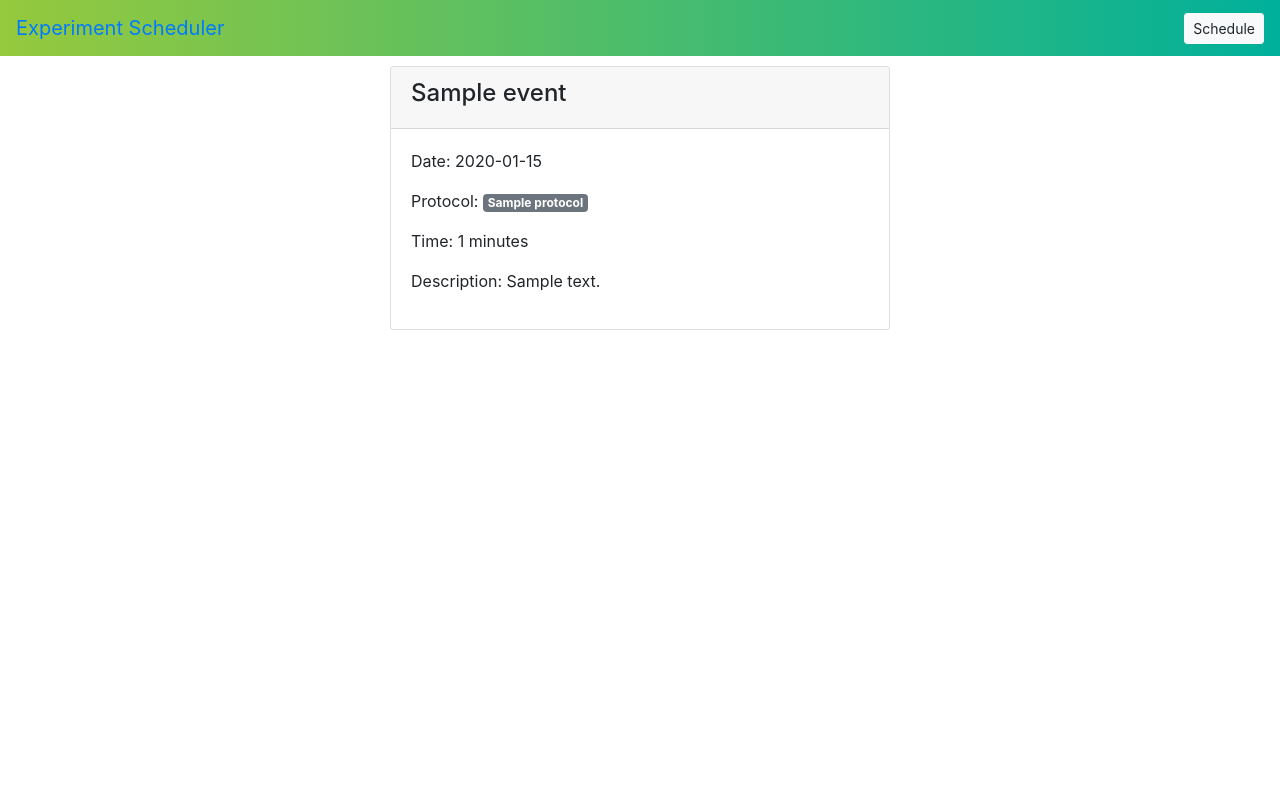
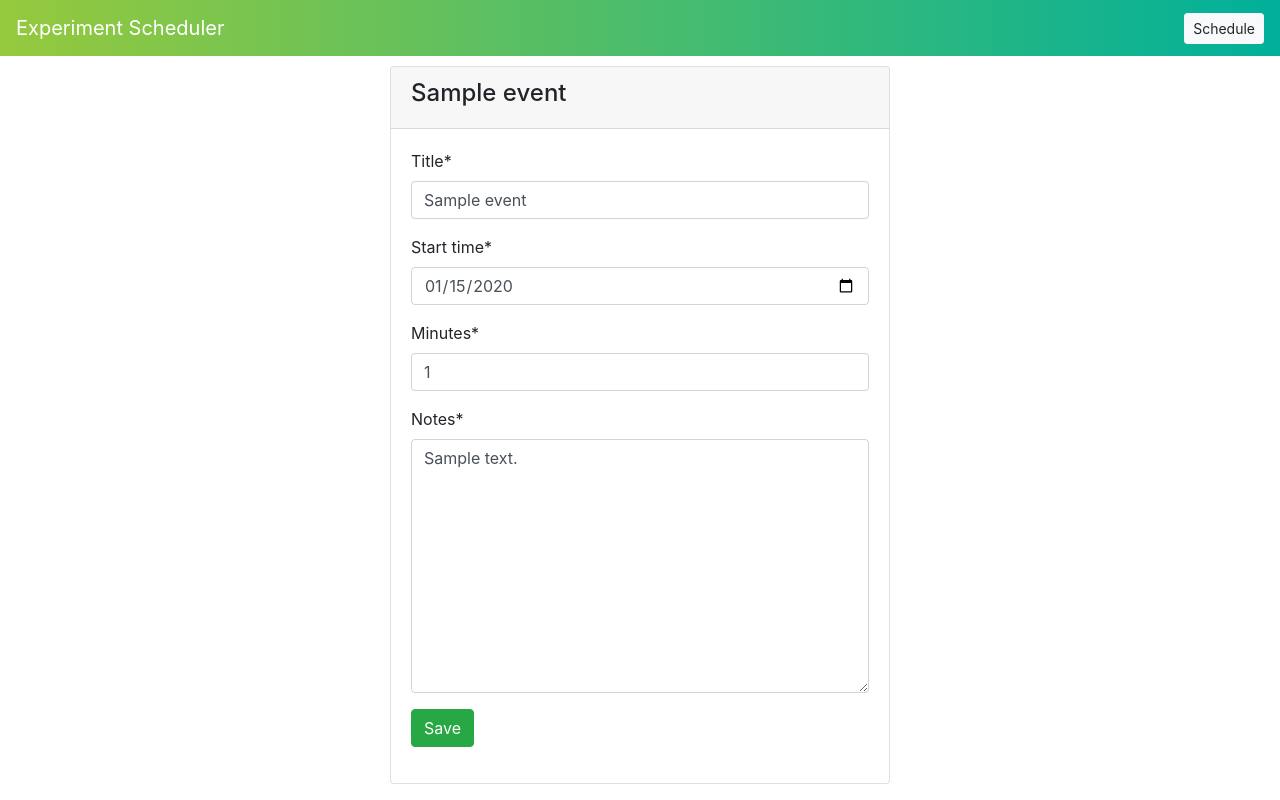
Before and after one commit to jmattick/experiment_planner, a Django app: page /protocols/calendar/edit/1/ in a window 1280 px wide. Run offline with Django 3.2, Linux system fonts and the light colour scheme; tables that the repository leaves empty hold one stand-in row (values such as "Sample post"); some libraries are stand-ins or nearby versions.

Commit message:
add event edit

```diff
--- a/protocols/forms.py
+++ b/protocols/forms.py
@@ -2,15 +2,17 @@ from django.forms import ModelForm, DateInput
 from .models import Event, Experiment, Protocol, Step
 from datetime import datetime
 from django.forms.models import inlineformset_factory
-
+from django import forms
 
 class EventForm(ModelForm):
+    notes = forms.CharField(widget=forms.Textarea)
+
     class Meta:
         model = Event
         widgets = {
-            'start_time': DateInput(attrs={'type': 'datetime-local'}, format='%Y-%m-%d')
+            'start_time': DateInput(attrs={'type': 'date'}, format='%Y-%m-%d')
         }
-        fields = '__all__'
+        fields = ['title', 'start_time', 'minutes', 'notes']
 
         def __init__(self, *args, **kwargs):
             super(EventForm, self).__init__(*args, **kwargs)
--- a/protocols/models.py
+++ b/protocols/models.py
@@ -48,7 +48,7 @@ class Event(models.Model):
 
     @property
     def get_html_url(self):
-        url = reverse('protocols:event_edit', args=(self.id,))
+        url = reverse('protocols:event', args=(self.id,))
         return f'<a href="{url}">{self.title}</a>'
 
 
--- a/protocols/static/protocols/style.css
+++ b/protocols/static/protocols/style.css
@@ -1,6 +1,11 @@
 :root {
   --event-bg-color: #F3D250;
     --nav-bg-color: #90CCF4;
+}
+
+a {
+    text-decoration: none;
+    color: white;
 }
 
 /*body {
@@ -86,7 +91,14 @@
     background: #00b09b;  /* fallback for old browsers */
     background: -webkit-linear-gradient(to right, #96c93d, #00b09b);  /* Chrome 10-25, Safari 5.1-6 */
     background: linear-gradient(to right, #96c93d, #00b09b); /* W3C, IE 10+/ Edge, Firefox 16+, Chrome 26+, Opera 12+, Safari 7+ */
+}
 
+.navbar-brand {
+    color: white; !important
+}
+
+#save {
+    margin-top: 10px;
 }
 
 .calendar, .calendar > tbody > tr, .cal-cell {
--- a/protocols/templates/protocols/event.html
+++ b/protocols/templates/protocols/event.html
@@ -9,9 +9,16 @@
             <div class = "card-text">
                 <p>Date: {{event.start_time|date:'Y-m-d'}}</p>
                 <p>Protocol: <a class = "badge badge-secondary" href="{% url 'protocols:detail' event.step.protocol.id %}">{{event.step.protocol.name}}</a></p>
+                <!--<p>Experiment: <a class = "badge badge-secondary" href="{% url 'protocols:detail' event.step.protocol.id %}">{{experiment.name}}</a></p>-->
                 <p>Time: {{event.minutes}} minutes</p>
                 <p>Description: {{event.step.step_text}}</p>
+                <p>Notes: </p>
+                <div id = "notes" class = "card">
+                    <p class = "text-muted">{{event.notes}}</p>
+                </div>
+
             </div>
+            <a id = "save" class = "btn btn-primary" href = "{% url 'protocols:event_edit' event.id %}">Edit</a>
 
         </div>
     </div>
--- /dev/null
+++ b/protocols/templates/protocols/event_edit.html
@@ -0,0 +1,20 @@
+{% include "./header.html" %}
+{% load crispy_forms_tags %}
+<div class = "main">
+    <div class = "events card">
+        <div class = "card-header">
+            <h4 class = "">{{event.title}}</h4>
+        </div>
+        <div class = "card-body">
+
+            <div class = "card-text">
+                <form action="" method="post">{% csrf_token %}
+                    {{ form | crispy}}
+                    <input class = "btn btn-success" type="submit" value="Save"/>
+                </form>
+            </div>
+
+        </div>
+    </div>
+</div>
+{% include "./footer.html" %}
--- a/protocols/templates/protocols/index.html
+++ b/protocols/templates/protocols/index.html
@@ -12,7 +12,7 @@
                         </tr>-->
                     <div class = "list-group">
                         {% for event in events %}
-                            <a class="list-group-item list-group-item-action" href="{% url 'protocols:event_edit' event.id %}">{{event.title}}</a>
+                            <a class="list-group-item list-group-item-action" href="{% url 'protocols:event' event.id %}">{{event.title}}</a>
                         {% endfor %}
                     </div>
                         <!--</table>-->
--- a/protocols/urls.py
+++ b/protocols/urls.py
@@ -15,5 +15,6 @@ urlpatterns = [
     path('new_event/', views.create_event, name='create_event'),
     path('<int:protocol_id>/', views.detail, name='detail'),
     path('calendar/', views.CalendarView.as_view(), name='calendar'),
-    path('calendar/edit/<int:event_id>/', views.event, name='event_edit')
+    path('event/<int:event_id>/', views.event, name='event'),
+    path('calendar/edit/<int:event_id>/', views.edit_event, name='event_edit')
 ]
--- a/protocols/views.py
+++ b/protocols/views.py
@@ -62,11 +62,57 @@ def create_event(request):
     return render(request, 'protocols/new_event.html', context)
 
 
+def edit_event(request, event_id):
+    template_name = 'protocols/event_edit.html'
+    event = get_object_or_404(Event, pk=event_id)
+    experiment = get_object_or_404(Experiment, pk=event.experiment_id)
+    # Form
+    if request.method == 'POST':
+        form = EventForm(request.POST, instance=event)
+        if form.is_valid():
+            event = form.save()
+            return redirect('protocols:event', event_id=event.id)
+    else:
+        form = EventForm(instance=event)
+
+    context = {
+        'event': event,
+        'experiment': experiment,
+        'form': form
+    }
+    return render(request, template_name, context)
+
+#
+# class EventUpdate(UpdateView):
+#     model = Event
+#     template_name = 'protocols/event_edit.html'
+#     fields = '__all__'
+#     success_url = None
+#
+#     def get_context_data(self, **kwargs):
+#         data = super(EventUpdate, self).get_context_data(**kwargs)
+#         return data
+#
+#     def form_valid(self, form):
+#         context = self.get_context_data()
+#         with transaction.atomic():
+#             self.object = form.save()
+#         return super(EventUpdate, self).form_valid(form)
+#
+#     def get_success_url(self):
+#         return reverse_lazy('protocols:event', kwargs={'event_id': self.object.pk})
+
+
 def event(request, event_id):
     template_name = 'protocols/event.html'
     context_object_name = 'event'
     event = get_object_or_404(Event, pk=event_id)
-    return render(request, template_name, {context_object_name: event})
+    experiment = get_object_or_404(Experiment, pk=event.experiment_id)
+    context = {
+        context_object_name: event,
+        'experiment': experiment
+    }
+    return render(request, template_name, context)
 
 
 def scheduler(request):
```
